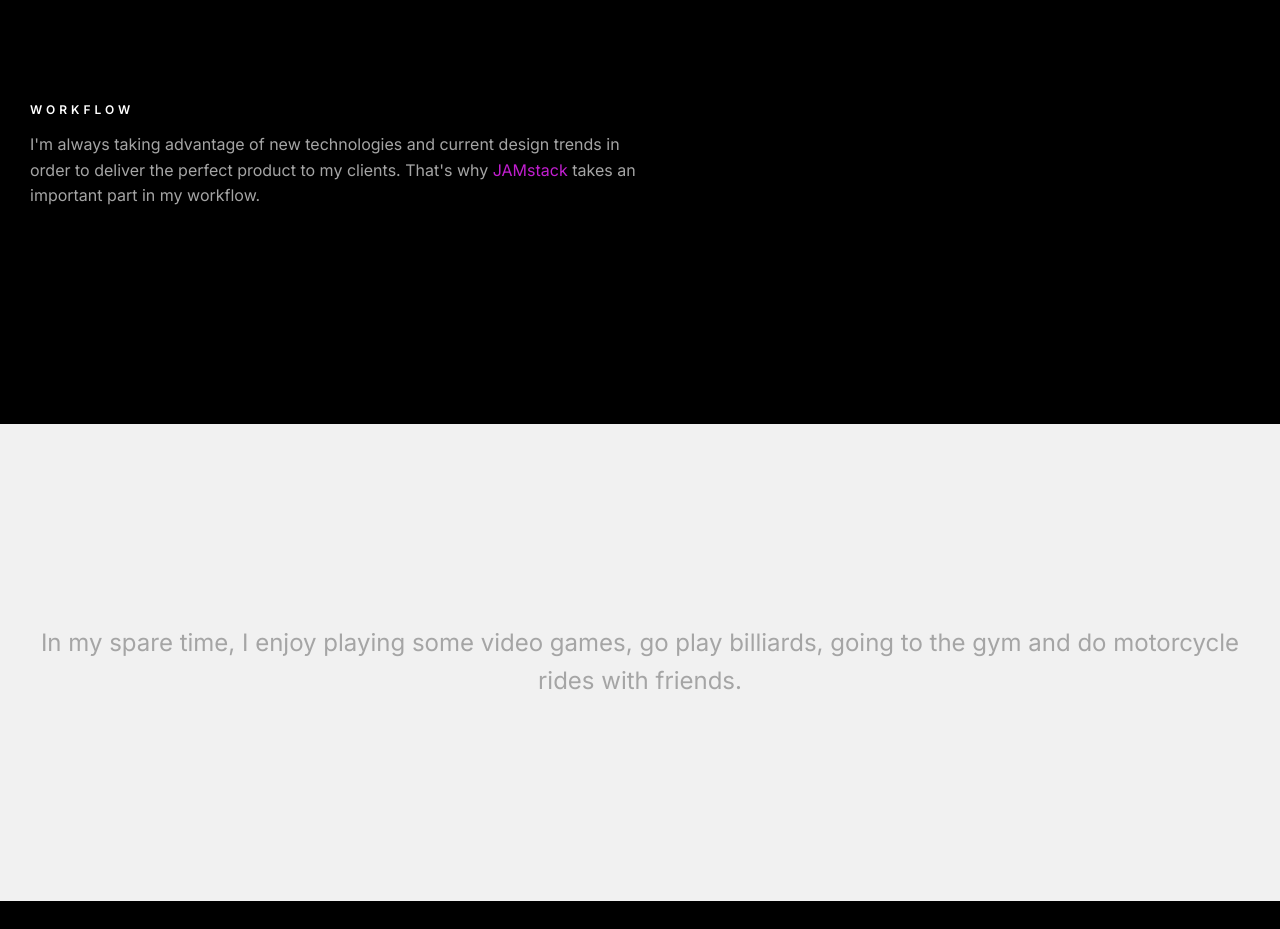
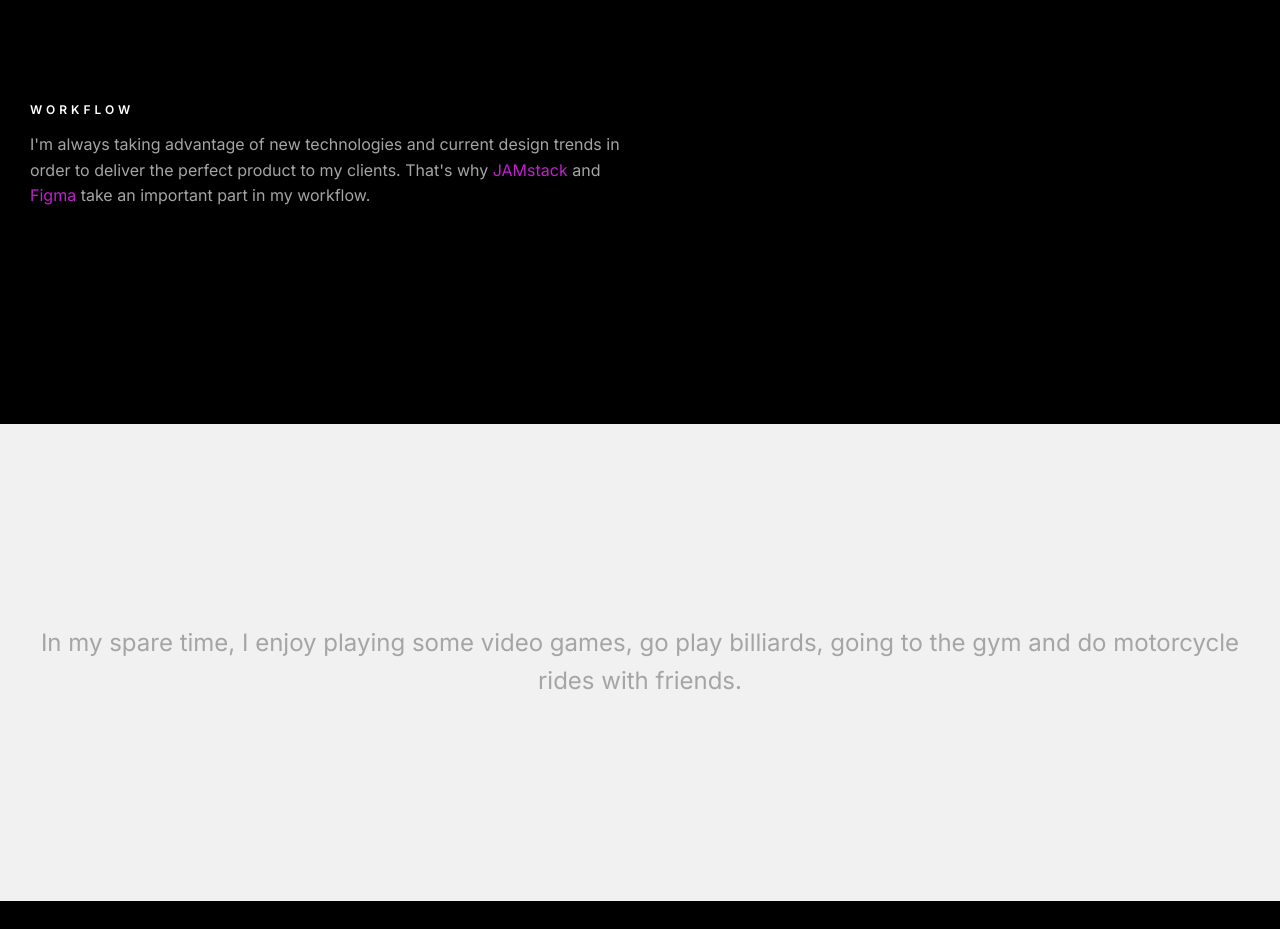
Before and after one commit to Ephalys/portfolio-2021, a Gatsby site: page / in a window 1280 px wide. Shown: the part 2740-3669 px from the top of the page. Built offline with nearby package versions, Linux system fonts and the light colour scheme; Gatsby itself is replaced by a stand-in of ours.

Commit message:
add Figma to workflow

```diff
--- a/src/pages/index.js
+++ b/src/pages/index.js
@@ -16,7 +16,7 @@ const IndexPage = () => {
 
 Then, I was full-stack developer at Subskill and for them I have worked on projects involving several fields, from luxury fashion brands to banks, from public services to health insurance, to major retail distributors and ecommerce.`;
     const titleWork = 'Workflow';
-    const textWork = <>I'm always taking advantage of new technologies and current design trends in order to deliver the perfect product to my clients. That's why <a href="https://jamstack.wtf" target="_blank" rel="noreferrer">JAMstack</a> takes an important part in my workflow.</>;
+    const textWork = <>I'm always taking advantage of new technologies and current design trends in order to deliver the perfect product to my clients. That's why <a href="https://jamstack.wtf" target="_blank" rel="noreferrer">JAMstack</a> and <a href="https://figma.com" target="_blank" rel="noreferrer">Figma</a> take an important part in my workflow.</>;
 
     useEffect(() => {
         window.addEventListener('scroll', onScroll, { passive: true });
```
